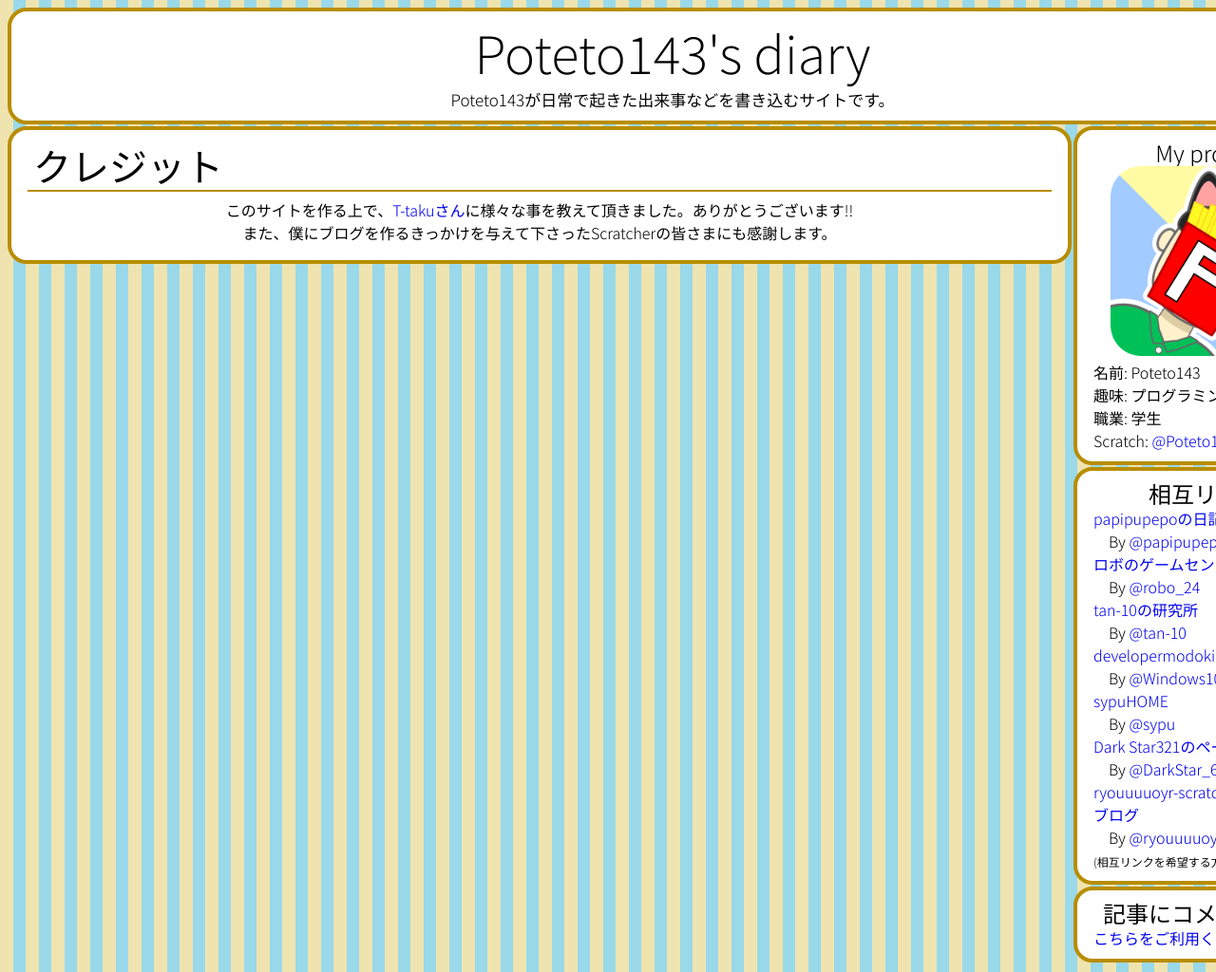
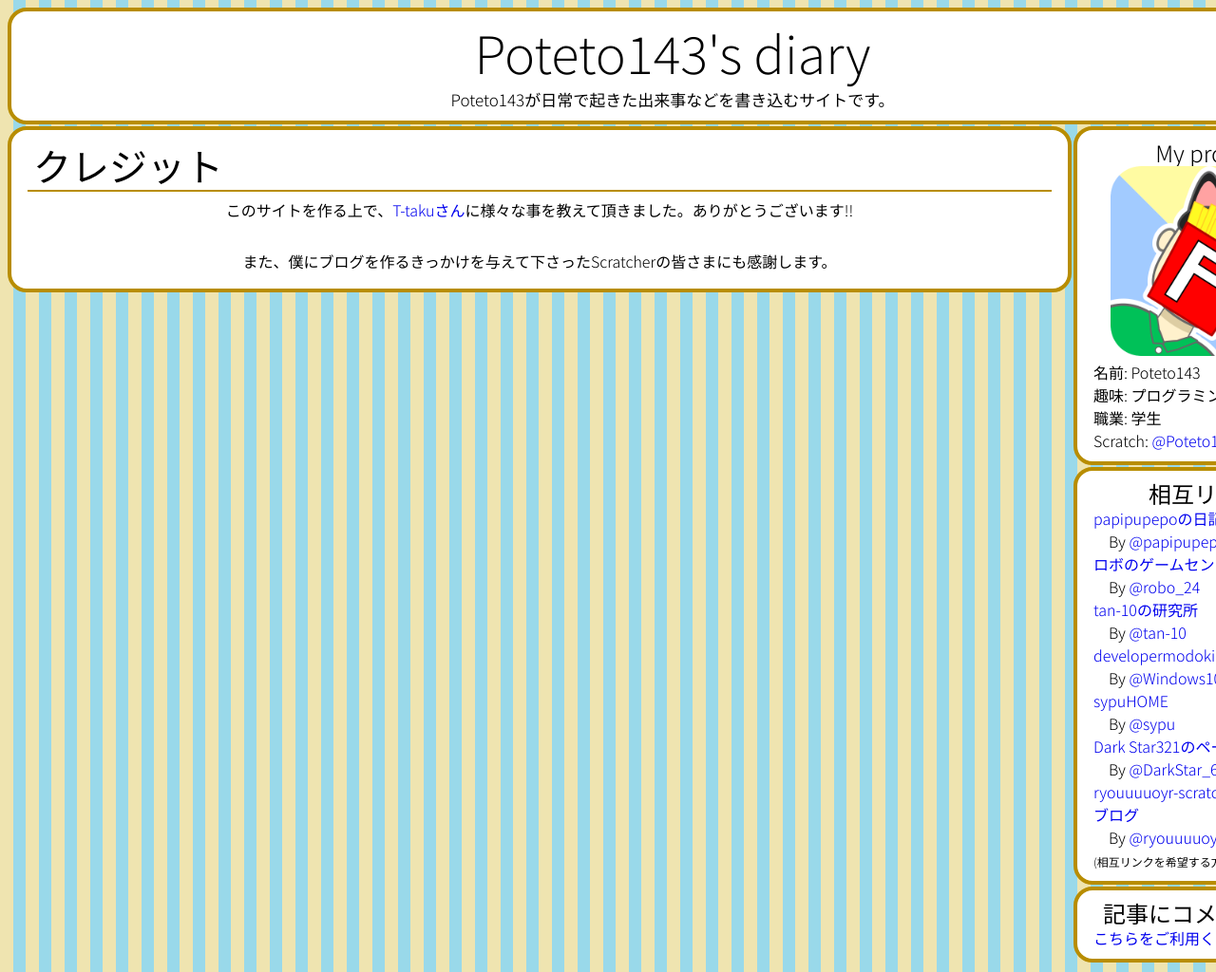
Before and after one commit to Poteto143/Poteto143s_diary, a Jekyll site: the page built from credit.md, in a window 1280 px wide. Shown: the whole page at 95% size. Built offline with Jekyll 4.4.1, drawn with Linux system fonts in a browser that asks for light colours.

Commit message:
Update credit.md

```diff
--- a/credit.md
+++ b/credit.md
@@ -4,6 +4,8 @@
 pagename: クレジット
 ---
 <center>
-このサイトを作る上で、<a href="https://t-taku.github.io/">T-takuさん</a>に様々な事を教えて頂きました。ありがとうございます!!<br>
+このサイトを作る上で、<a href="https://t-taku.github.io/">T-takuさん</a>に様々な事を教えて頂きました。ありがとうございます!!
+</center><br>
+<center>
 また、僕にブログを作るきっかけを与えて下さったScratcherの皆さまにも感謝します。
 </center>
```
